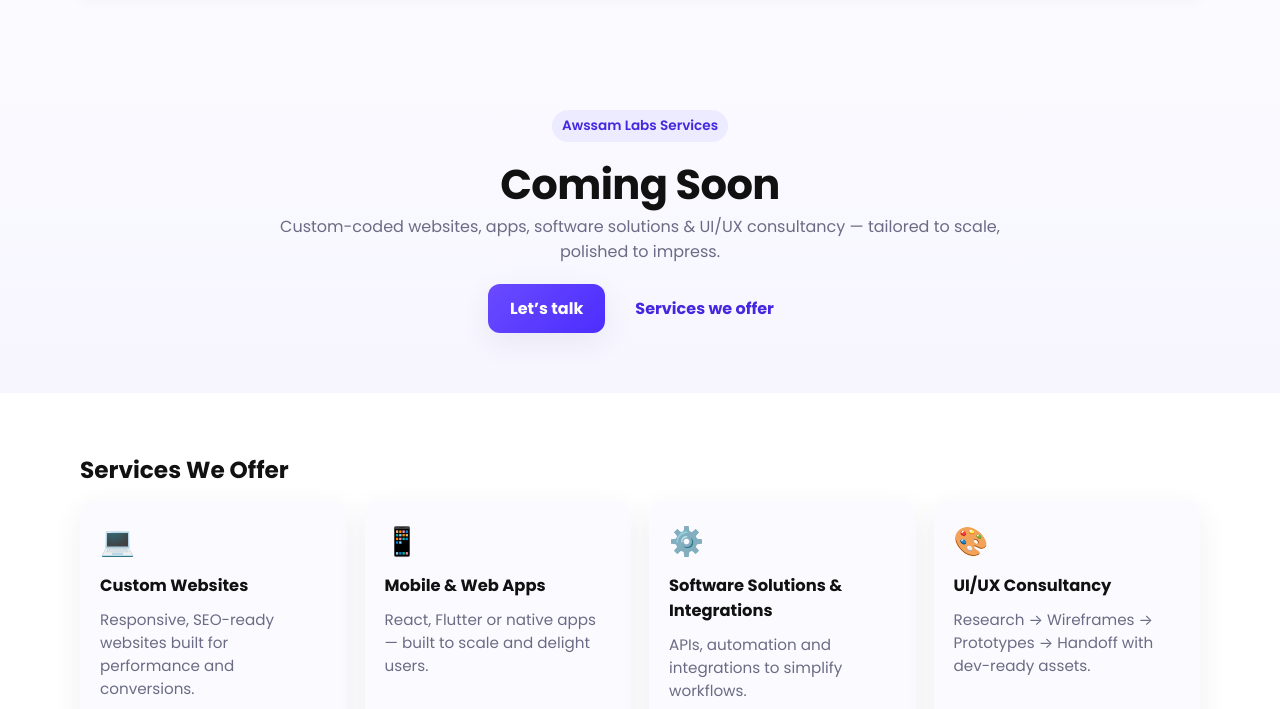
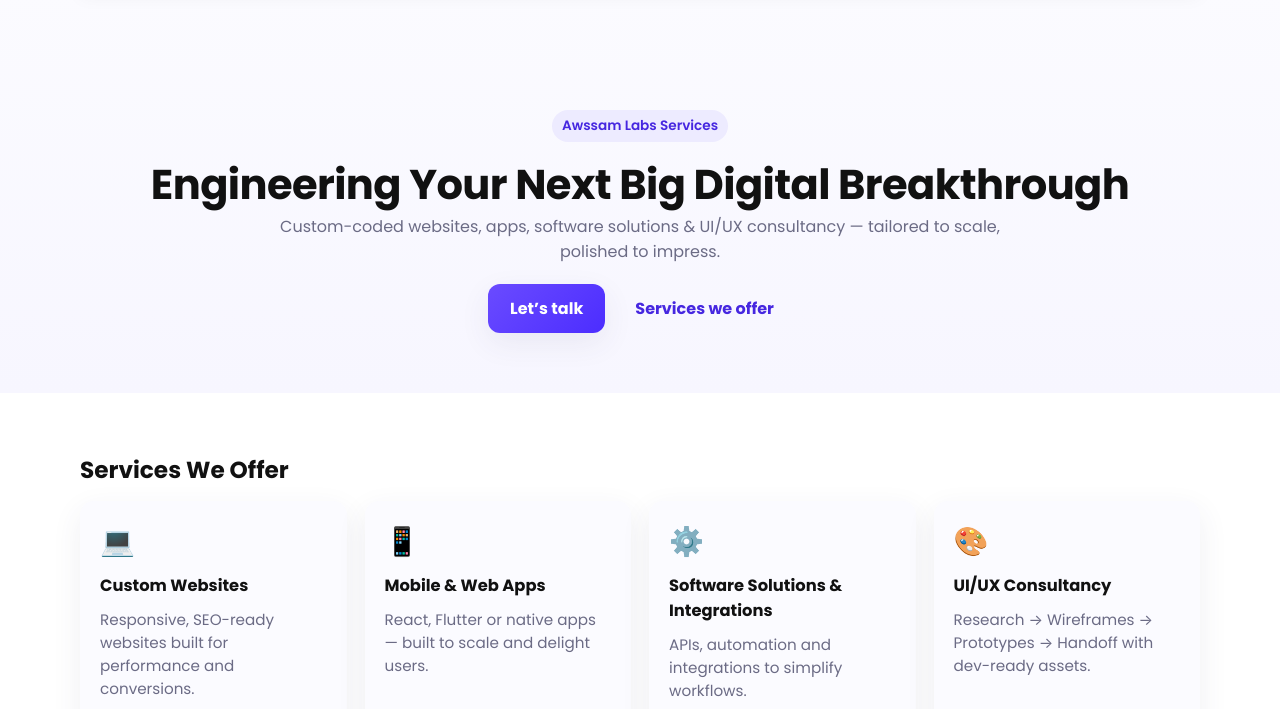
Before and after one commit to MNMTH/awwsamlabs_website, a plain HTML site: page index.html in a window 1280 px wide. Shown: the part 74-783 px from the top of the page. Drawn offline with Linux system fonts and the light colour scheme.

Commit message:
Update index.html

```diff
--- a/index.html
+++ b/index.html
@@ -140,7 +140,7 @@
     <section class="hero">
       <div class="hero-inner container">
         <div class="kicker">Awssam Labs Services</div>
-        <h1>Coming Soon</h1>
+        <h1>Engineering Your Next Big Digital Breakthrough</h1>
         <p class="subtitle">Custom-coded websites, apps, software solutions & UI/UX consultancy — tailored to scale, polished to impress.</p>
 
         <div class="hero-ctas">
```
